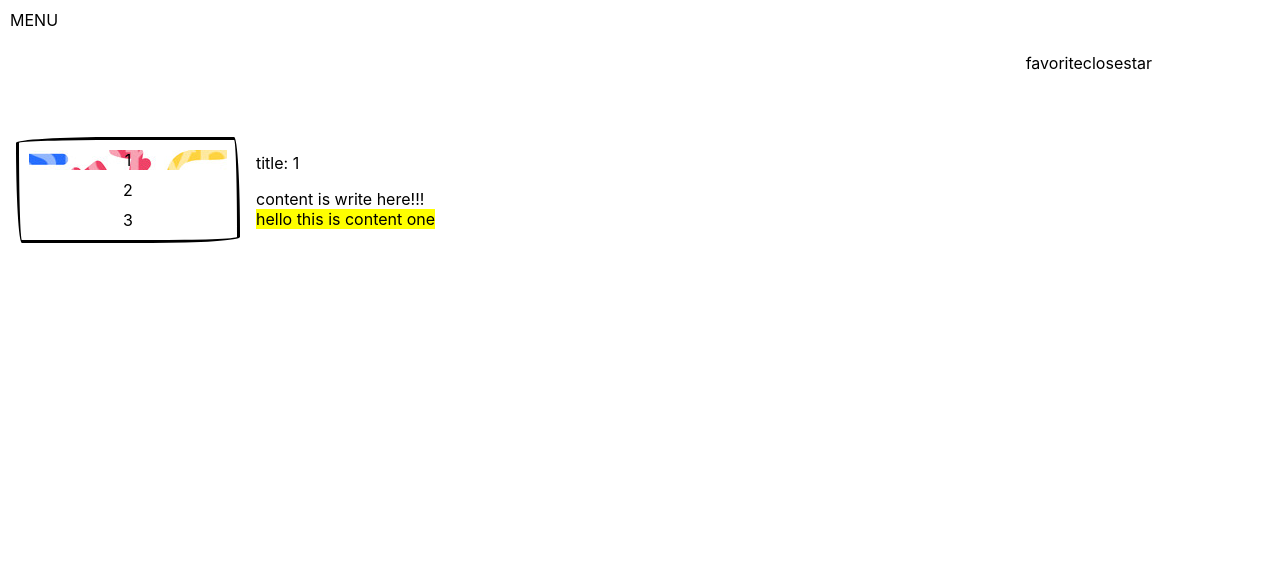
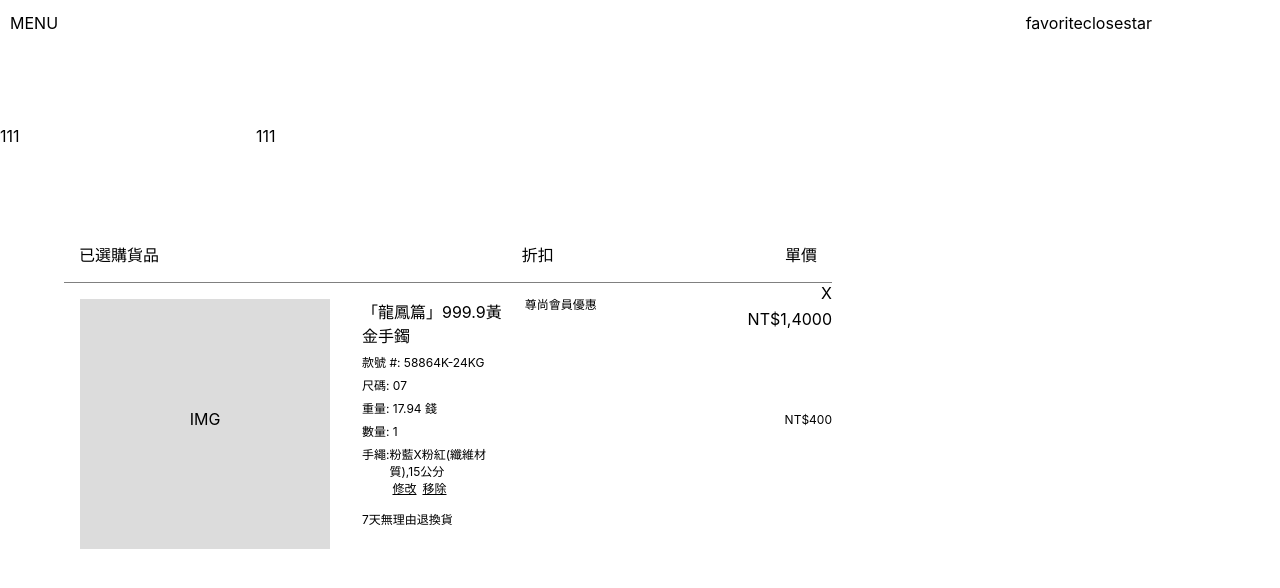
Before and after one commit to KarinLien/HandPaintedTry, a React (Create React App) app: page / in a window 1280 px wide. Shown: the top 588 px of the page. Built offline with nearby package versions, Linux system fonts and the light colour scheme.

Commit message:
add check  product list

```diff
--- a/src/App.css
+++ b/src/App.css
@@ -15,3 +15,105 @@
   margin: 5% auto;
   width: 100%;
 }
+/* ----------------------------- */
+.check-product-list {
+  width: 60%;
+  margin-left: 5%;
+  position: relative;
+}
+.check-product-title {
+  border-bottom: 1px solid gray;
+  display: flex;
+  justify-content: space-between;
+  padding: 0 15px;
+}
+.big-product-check-list {
+  display: flex;
+  flex-wrap: wrap;
+}
+.product-check-list-content {
+  display: flex;
+  width: 60%;
+}
+.product-img {
+  width: 250px;
+  height: 250px;
+  padding: 1em;
+  flex: none;
+}
+.product-img div {
+  background: gainsboro;
+  text-align: center;
+  line-height: 15;
+  width: 100%;
+  height: 100%;
+}
+.product-data {
+  padding: 1em;
+}
+.product-data p {
+  margin: 0 0 6px 0;
+}
+.product-metrial {
+  font-size: 12px;
+  margin-bottom: 8px;
+  display: flex;
+  align-items: baseline;
+}
+.product-metrial p {
+  margin: 0 0 6px 0;
+}
+.nowrap {
+  white-space: nowrap;
+}
+.product-metrial-price {
+  position: absolute;
+  right: 0;
+  top: 55%;
+}
+.total-price {
+  position: absolute;
+  right: 0;
+  width: 20%;
+}
+.total-price p {
+  margin: 0 0 6px 0;
+}
+
+.product-text-fontsize-12 {
+  font-size: 12px;
+}
+.product-text-fontsize-16 {
+  font-size: 16px;
+}
+.text-align-right {
+  text-align: right;
+}
+.member-count {
+  width: 20%;
+}
+@media only screen and (max-width: 1200px) {
+  .check-product-list {
+    width: 90%;
+  }
+}
+.cursor {
+  margin: 0 3px;
+  cursor: pointer;
+}
+@media only screen and (max-width: 805px) {
+  .product-check-list-content {
+    width: 100%;
+  }
+  .check-product-title {
+    display: none;
+  }
+  .total-price {
+    display: none;
+  }
+  .member-count {
+    width: 100% !important;
+    display: block !important;
+    text-align: center;
+  }
+}
--- a/src/App.js
+++ b/src/App.js
@@ -26,6 +26,55 @@ class App extends React.Component {
           <RightContent menuItem={menuItem} />
           <div style={{ clear: "both" }} />
         </div>
+        {/* ----------------------------------------------------------------------------- */}
+
+        <div className="check-product-list">
+          <div className="check-product-title">
+            <p style={{ width: "60%" }}>已選購貨品</p>
+            <p style={{ width: "20%" }}>折扣</p>
+            <p style={{ width: "20%" }} className="text-align-right">
+              單價
+            </p>
+          </div>
+          <div className="big-product-check-list">
+            <div className="product-check-list-content">
+              <div className="product-img">
+                <div>IMG</div>
+              </div>
+              <div className="product-data">
+                <p className="product-text-fontsize-16">
+                  「龍鳳篇」999.9黃金手鐲
+                </p>
+                <p className="product-text-fontsize-12">款號 #: 58864K-24KG</p>
+                <p className="product-text-fontsize-12">尺碼: 07</p>
+                <p className="product-text-fontsize-12">重量: 17.94 錢</p>
+                <p className="product-text-fontsize-12">數量: 1</p>
+                <div className="product-metrial">
+                  <p className="nowrap">手繩:</p>
+                  <p>
+                    粉藍X粉紅(纖維材質),15公分
+                    <br />
+                    <span className="cursor">
+                      <u>修改</u>
+                    </span>
+                    <span className="cursor">
+                      <u>移除</u>
+                    </span>
+                    <p className="product-metrial-price">NT$400</p>
+                  </p>
+                </div>
+                <p className="product-text-fontsize-12">7天無理由退換貨</p>
+              </div>
+            </div>
+            <div className="member-count">
+              <p className="product-text-fontsize-12">尊尚會員優惠</p>
+            </div>
+            <div className="total-price">
+              <p className="text-align-right">X</p>
+              <p className="text-align-right">NT$1,4000</p>
+            </div>
+          </div>
+        </div>
       </div>
     );
   }
--- a/src/components/LeftMenu/index.js
+++ b/src/components/LeftMenu/index.js
@@ -1,38 +1,16 @@
 import React from "react";
 import "./LeftMenu.css";
-import img from "../../assets/abc.jpg";
 
 const data = ["1", "2", "3"];
 
 class LeftMenu extends React.Component {
   render() {
-    const { menuItem } = this.props;
     return (
       <div className="left-div">
-        <ul className="menu-outside-border">
-          {data.map(item => (
-            <li
-              key={item}
-              onClick={() => this.props.clickMenuItem(item)}
-              className="menu-item-style"
-              style={{
-                background:
-                  item === menuItem
-                    ? `url(${img})  no-repeat center center`
-                    : ""
-              }}
-            >
-              {item}
-            </li>
-          ))}
-        </ul>
+        <p>111</p>
       </div>
     );
   }
 }
 
-LeftMenu.defaultProps = {
-  menuItem: "1"
-};
-
 export default LeftMenu;
--- a/src/components/RightContent/index.js
+++ b/src/components/RightContent/index.js
@@ -51,7 +51,8 @@ class RightContent extends React.Component {
     const { menuItem } = this.props;
     return (
       <div className="right-div">
-        <Content menuItem={menuItem ? menuItem : undefined} />
+        <p>111</p>
+        {/* <Content menuItem={menuItem ? menuItem : undefined} /> */}
       </div>
     );
   }
--- a/src/components/header/index.js
+++ b/src/components/header/index.js
@@ -22,7 +22,7 @@ export default class Header extends React.Component {
     return (
       <div className="header">
         <div
-          style={{ margin: "10px" }}
+          style={{ margin: "1% 10px", display: "inline-block" }}
           onClick={() => {
             this.setState({
               open: true
```
